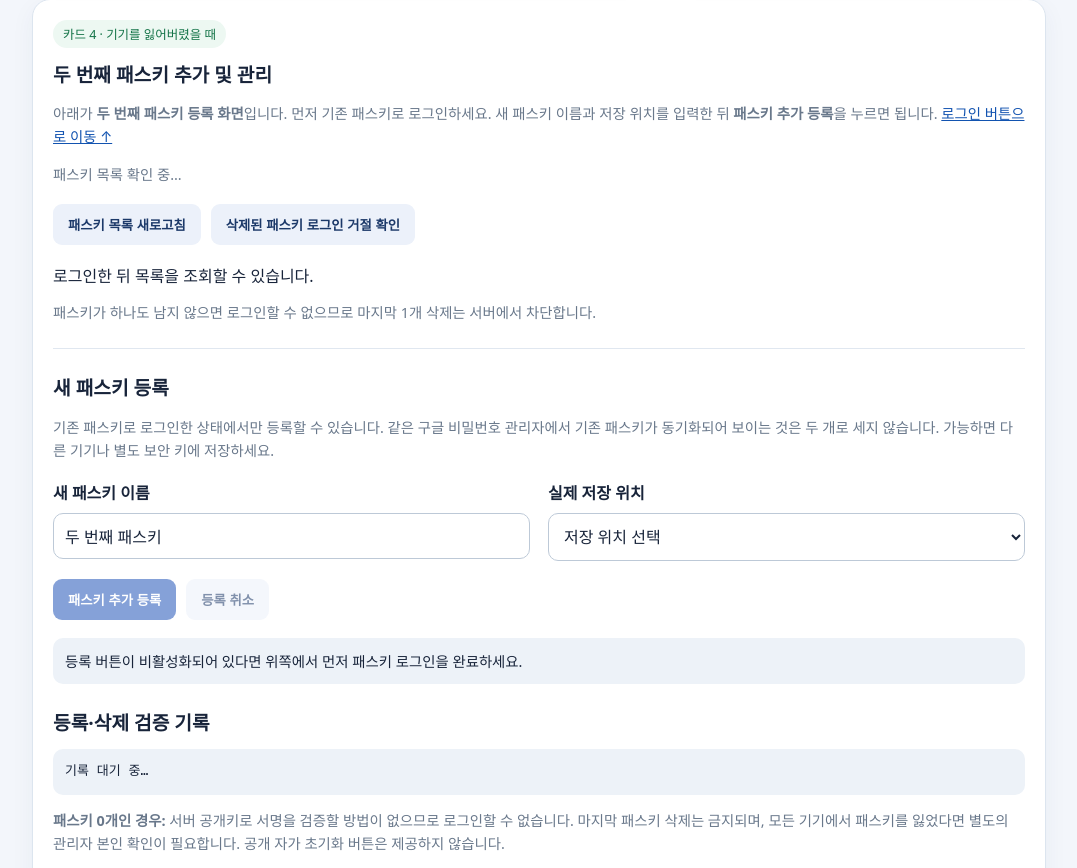
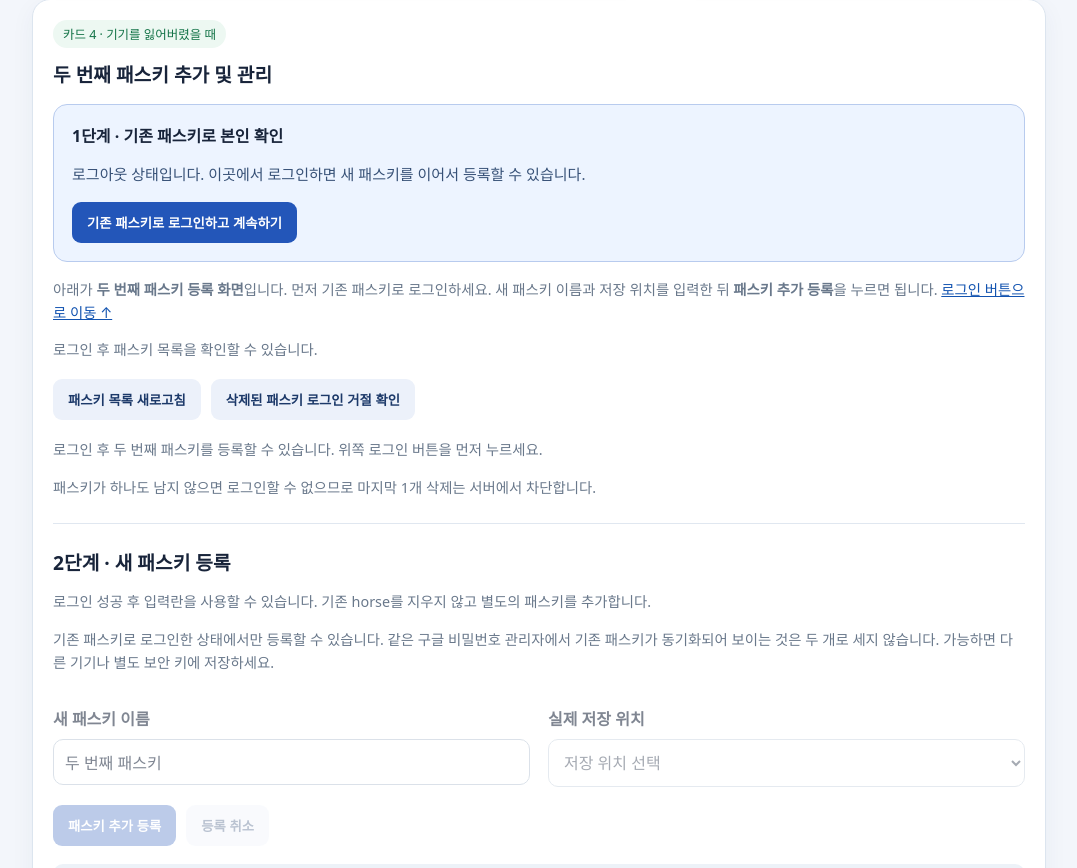
Before and after one commit to dfdfewqk/my-intro-passkey-t08, a website: page index.html in a window 1280 px wide. Shown: the part 1434-2302 px from the top of the page, without its empty margins (101-1178 px from the left). Drawn offline with Linux system fonts and the light colour scheme; no server answers.

Commit message:
Card 4: remove redundant bootstrap form and offer inline login plus unlocked form

```diff
--- a/index.html
+++ b/index.html
@@ -40,6 +40,13 @@ html{scroll-behavior:smooth}
 .legacyArchive[open] summary{margin-bottom:16px}
 #manageKeysPanel:target{outline:2px solid #b6c8eb;outline-offset:4px}
 @media(prefers-reduced-motion:reduce){html{scroll-behavior:auto}}
+
+[hidden]{display:none!important}
+.keyGate{margin:16px 0;padding:18px;border-radius:14px;border:1px solid #b8cbee;background:#edf4ff}
+.keyGate p{font-size:.94rem;color:#375177;line-height:1.65}
+.gatedFields{border:0;padding:0;margin:0;min-width:0}
+.gatedFields[disabled]{opacity:.55}
+.gatedFields:disabled input,.gatedFields:disabled select{cursor:not-allowed}
 </style>
 </head>
 <body><div class="wrap">
@@ -89,6 +96,11 @@ html{scroll-behavior:smooth}
 <section class="panel" id="manageKeysPanel" style="margin-top:22px" aria-labelledby="manageKeysTitle">
 <span class="tag">카드 4 · 기기를 잃어버렸을 때</span>
 <h2 id="manageKeysTitle">두 번째 패스키 추가 및 관리</h2>
+<div class="keyGate" id="keyGate" role="region" aria-label="패스키 관리 로그인">
+<strong>1단계 · 기존 패스키로 본인 확인</strong>
+<p id="keyGateStatus">로그아웃한 상태라면 아래 버튼으로 여기에서 바로 로그인하세요. 로그인 후에 새 등록 버튼이 활성화됩니다.</p>
+<button class="button" id="keyUnlock" type="button">기존 패스키로 로그인하고 계속하기</button>
+</div>
 <p class="note">아래가 <strong>두 번째 패스키 등록 화면</strong>입니다. 먼저 기존 패스키로 로그인하세요. 새 패스키 이름과 저장 위치를 입력한 뒤 <strong>패스키 추가 등록</strong>을 누르면 됩니다.
 <a href="#private-title">로그인 버튼으로 이동 ↑</a></p>
 <p id="keyCountDetailed" class="note">패스키 목록 확인 중…</p>
@@ -99,8 +111,10 @@ html{scroll-behavior:smooth}
 <div id="keyListDetailed">로그인한 뒤 목록을 조회할 수 있습니다.</div>
 <p class="note" id="keyZeroRule">패스키가 하나도 남지 않으면 로그인할 수 없으므로 마지막 1개 삭제는 서버에서 차단합니다.</p>
 <hr style="border:0;border-top:1px solid #e0e7f0;margin:24px 0">
-<h2 id="addSecondKeyTitle">새 패스키 등록</h2>
+<h2 id="addSecondKeyTitle">2단계 · 새 패스키 등록</h2>
+<p class="note">로그인 성공 후 입력란을 사용할 수 있습니다. 기존 horse를 지우지 않고 별도의 패스키를 추가합니다.</p>
 <p class="note">기존 패스키로 로그인한 상태에서만 등록할 수 있습니다. 같은 구글 비밀번호 관리자에서 기존 패스키가 동기화되어 보이는 것은 두 개로 세지 않습니다. 가능하면 다른 기기나 별도 보안 키에 저장하세요.</p>
+<fieldset class="gatedFields" id="keyEnrollmentFields" disabled>
 <div class="registerGrid">
 <label for="additionalKeyName"><strong>새 패스키 이름</strong>
 <input id="additionalKeyName" type="text" maxlength="48" placeholder="예: 보조 노트북" value="두 번째 패스키"></label>
@@ -116,12 +130,13 @@ html{scroll-behavior:smooth}
 <button class="button" type="button" id="keyAdd" disabled>패스키 추가 등록</button>
 <button class="button secondary" type="button" id="keyCancel" disabled>등록 취소</button>
 </div>
+</fieldset>
 <div class="status" id="keyManagementMessage" role="status" aria-live="polite">등록 버튼이 비활성화되어 있다면 위쪽에서 먼저 패스키 로그인을 완료하세요.</div>
 <h2 style="margin-top:24px">등록·삭제 검증 기록</h2>
 <pre id="keyManagementEvidence" class="status evidence">기록 대기 중…</pre>
 <p class="note"><strong>패스키 0개인 경우:</strong> 서버 공개키로 서명을 검증할 방법이 없으므로 로그인할 수 없습니다. 마지막 패스키 삭제는 금지되며, 모든 기기에서 패스키를 잃었다면 별도의 관리자 본인 확인이 필요합니다. 공개 자가 초기화 버튼은 제공하지 않습니다.</p>
 </section>
-<section class="panel" id="registerPanel" style="margin-top:22px" aria-labelledby="registrationTitle">
+<section class="panel" id="registerPanel" hidden style="margin-top:22px" aria-labelledby="registrationTitle">
 <span class="tag">카드 2 · 패스키 등록</span>
 <h2 id="registrationTitle">패스키를 내 기기에 등록하기</h2>
 <p class="note">비밀번호 없이 WebAuthn으로 등록합니다. 최초 등록은 소유자용 일회성 초대 링크로만 허용됩니다. 공개키만 서버에 보관하고 개인키는 기기에 남습니다.</p>
@@ -164,7 +179,7 @@ html{scroll-behavior:smooth}
 <pre class="status evidence" id="requestResult">패스키 등록 후 표시됩니다.</pre>
 <h2>서버에 저장한 공개키</h2>
 <pre class="status evidence" id="publicKeyResult">패스키 등록 후 표시됩니다.</pre>
-<p class="note">카드 2 등록 기능은 보존했습니다. 최초 등록 초대는 사용 완료되었으므로 기존 패스키는 로그인 버튼에서 사용합니다.</p>
+<p class="note">카드 2 최초 등록은 완료되었습니다. 이전 증거는 <a href="https://github.com/dfdfewqk/my-intro-passkey-t08/blob/main/CARD2.md" target="_blank" rel="noopener">CARD2.md</a>에서 확인할 수 있습니다.</p>
 </details>
 </section>
 <footer>이 화면과 소스에는 실제 연락처·신분증 번호·개인키·비공개 문서 본문을 넣지 않았습니다.</footer>
```
